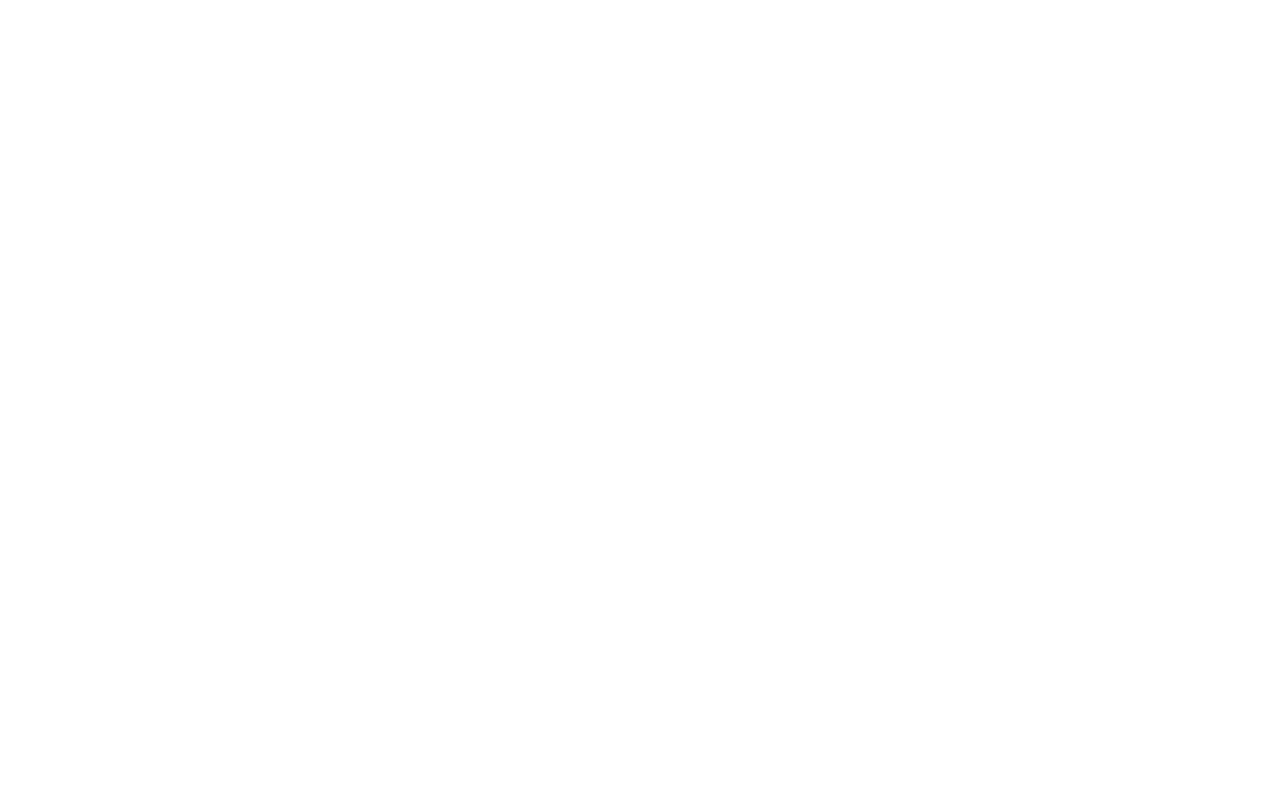
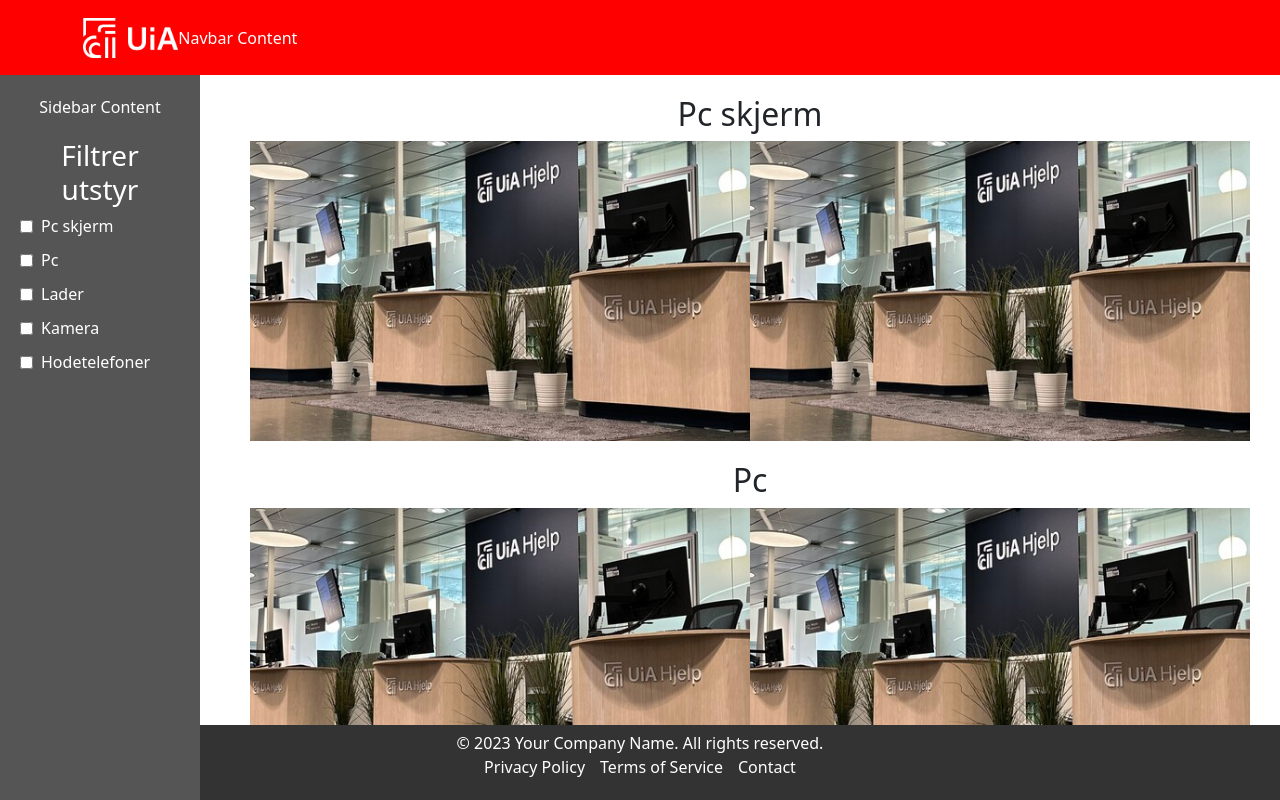
Before and after one commit to Yazan-Musahher/UiA-Utleie, a React (Create React App) app in the folder client/: page /Gallery in a window 1280 px wide. Before the commit this address had no page. Built offline with nearby package versions, Linux system fonts and the light colour scheme.

Commit message:
Added rental page

```diff
--- a/client/src/App.js
+++ b/client/src/App.js
@@ -5,6 +5,7 @@
 import Home from './component/Home/Home';
 import Login from './component/Authentication/login';
 import Signup from './component/Authentication/Signup';
+import Gallery from "./component/Gallery/Gallery";
 
 function App() {
   return (
@@ -15,6 +16,7 @@
           <Route path="/Home" element={<Home />} />
           <Route path="/login" element={<Login />} />
           <Route path="/Signup" element={<Signup />} />
+          <Route path="/Gallery" element={<Gallery />} />  {/* Add this line */}
 
         </Routes>
       </div>
--- /dev/null
+++ b/client/src/component/Gallery/Gallery.css
@@ -0,0 +1,97 @@
+.navbar {
+    width: 100%;
+    height: 75px;
+    background-color: #333;
+    color: white;
+    display: flex;
+    align-items: center;
+    justify-content: center;
+    background-color: red;
+}
+
+.sidebar {
+    width: 200px;
+    height: 100vh;  /* Make it full viewport height */
+    background-color: #555;
+    color: white;
+    position: fixed;
+    top: 75px;
+    left: 0;
+    padding: 20px;
+    overflow-y: auto;
+    z-index: 10;
+}
+
+.image-container {
+    margin-left: 220px;
+    padding: 20px;
+    display: flex;
+    flex-wrap: wrap;
+    justify-content: space-between;
+    align-items: flex-start;
+    overflow-y: auto;  /* Enable scrolling within image container */
+    max-height: calc(100vh - 150px);  /* Adjust as per your requirement */
+}
+
+.image-container img {
+    width: calc(50% - 10px);
+    height: 300px;
+    margin-bottom: 20px;
+    object-fit: cover;
+}
+
+.top-navbar {
+    display: flex;    /* Use flex to arrange items horizontally */
+    align-items: center;  /* Vertically center align items */
+    /* ... other styles */
+}
+
+.gallery-navbar-logo {
+    height: 40px;   /* Adjust as needed */
+    margin-left: -900px;  /* Space between logo and the links */
+}
+.filter-section {
+    margin-top: 20px;  /* Space from other sidebar content */
+}
+
+.checkbox-item {
+    display: flex;
+    align-items: center;
+    margin-bottom: 10px;  /* Space between checkbox items */
+}
+
+.checkbox-item input[type="checkbox"] {
+    margin-right: 8px;  /* Space between checkbox and label */
+}
+.gallery-footer {
+    background-color: #333;
+    color: #fff;
+    padding: 5.5px;
+    text-align: center;
+}
+
+.gallery-footer p {
+    margin: 0;
+}
+
+.gallery-footer ul {
+    list-style-type: none;
+    padding: 0;
+    display: flex;
+    justify-content: center;
+    gap: 15px;  /* Space between items */
+}
+
+.gallery-footer ul li {
+    display: inline;
+}
+
+.gallery-footer ul li a {
+    color: #fff;
+    text-decoration: none;
+    transition: color 0.3s;
+}
+
+.gallery-footer ul li a:hover {
+    color: #2196F3;
+}
--- /dev/null
+++ b/client/src/component/Gallery/Gallery.jsx
@@ -0,0 +1,86 @@
+import React from 'react';
+import './Gallery.css';
+import uiahjelp from "../assests/uiahjelp.jpg";
+import uialogo from '../assests/uialogo.png'
+
+
+function Gallery() {
+    return (
+        <div className="gallery-page">
+            <div className="navbar">
+                <img src={uialogo} alt="Logo" className="gallery-navbar-logo" />
+
+                Navbar Content
+            </div>
+            <div className="sidebar">
+                Sidebar Content
+                <div className="filter-section">
+                    <h3>Filtrer utstyr</h3>
+                    <div className="checkbox-item">
+                        <input type="checkbox" id="filter1" />
+                        <label htmlFor="filter1">Pc skjerm</label>
+                    </div>
+                    <div className="checkbox-item">
+                        <input type="checkbox" id="filter2" />
+                        <label htmlFor="filter2">Pc</label>
+                    </div>
+                    <div className="checkbox-item">
+                        <input type="checkbox" id="filter3" />
+                        <label htmlFor="filter2">Lader</label>
+                    </div>
+                    <div className="checkbox-item">
+                        <input type="checkbox" id="filter4" />
+                        <label htmlFor="filter2">Kamera</label>
+                    </div>
+                    <div className="checkbox-item">
+                        <input type="checkbox" id="filter5" />
+                        <label htmlFor="filter2">Hodetelefoner</label>
+                    </div>
+                    {/* ... Add more checkboxes as needed ... */}
+                </div>
+            </div>
+            <div className="image-container">
+                {/* Add your images here */}
+               <div className="image-group">
+                   <h2>Pc skjerm</h2>
+                <img src={uiahjelp} alt="Main" className="main-image"/>
+                <img src={uiahjelp} alt="Main" className="main-image"/>
+               </div>
+                <div className="image-group">
+                    <h2>Pc</h2>
+                    <img src={uiahjelp} alt="Main" className="main-image"/>
+                    <img src={uiahjelp} alt="Main" className="main-image"/>
+                </div>
+                <div className="image-group">
+                    <h2>Lader</h2>
+                    <img src={uiahjelp} alt="Main" className="main-image"/>
+                    <img src={uiahjelp} alt="Main" className="main-image"/>
+                </div>
+                <div className="image-group">
+                    <h2>Kamera</h2>
+                    <img src={uiahjelp} alt="Main" className="main-image"/>
+                    <img src={uiahjelp} alt="Main" className="main-image"/>
+                </div>
+                <div className="image-group">
+                    <h2>Hodetelefoner</h2>
+                    <img src={uiahjelp} alt="Main" className="main-image"/>
+                    <img src={uiahjelp} alt="Main" className="main-image"/>
+                </div>
+
+                {/* Add more images as needed */}
+            </div>
+            <div className="gallery-footer">
+                <p>© 2023 Your Company Name. All rights reserved.</p>
+                <ul>
+                    <li><a href="#">Privacy Policy</a></li>
+                    <li><a href="#">Terms of Service</a></li>
+                    <li><a href="#">Contact</a></li>
+                </ul>
+            </div>
+
+        </div>
+
+);
+}
+
+export default Gallery;
--- a/client/src/component/Home/Home.css
+++ b/client/src/component/Home/Home.css
@@ -11,7 +11,7 @@
     width: 100%;
     background-color: red;
     color: white;
-    padding: 8px;
+    padding: 16px;
     display: flex;
     justify-content: center;
 }
@@ -160,3 +160,14 @@
 .footer a:hover {
     text-decoration: underline;
 }
+
+.top-navbar {
+    display: flex;    /* Use flex to arrange items horizontally */
+    align-items: center;  /* Vertically center align items */
+    /* ... other styles */
+}
+
+.navbar-logo {
+    height: 40px;   /* Adjust as needed */
+    margin-right: 350px;
+}
--- a/client/src/component/Home/Home.jsx
+++ b/client/src/component/Home/Home.jsx
@@ -2,14 +2,15 @@
 import './Home.css';
 import { Link } from 'react-router-dom'; // Import Link
 import uiahjelp from '../assests/uiahjelp.jpg'
+import uialogo from '../assests/uialogo.png'
 import 'bootstrap/dist/css/bootstrap.min.css';
-
-
 
 function Home() {
     return (
         <div className="home-container">
             <div className="top-navbar">
+                <img src={uialogo} alt="Logo" className="navbar-logo" />
+
                 <a href="#">For studenter |</a>
                 <a href="#">For ansatte</a>
                 <a href="#">Kontakt oss</a>
@@ -46,7 +47,7 @@
 
             <div className="equipment-loan">
                 <p> Har du behov for å låne utstyr?</p>
-                <Link to = "/login" className="equipment-link">Lei utstyr her</Link>
+                <Link to = "/Gallery" className="equipment-link">Lei utstyr her</Link>
             </div>
 
             <footer className="footer">
```
Also changed, not shown: client/src/component/assests/uialogo.png (added).
